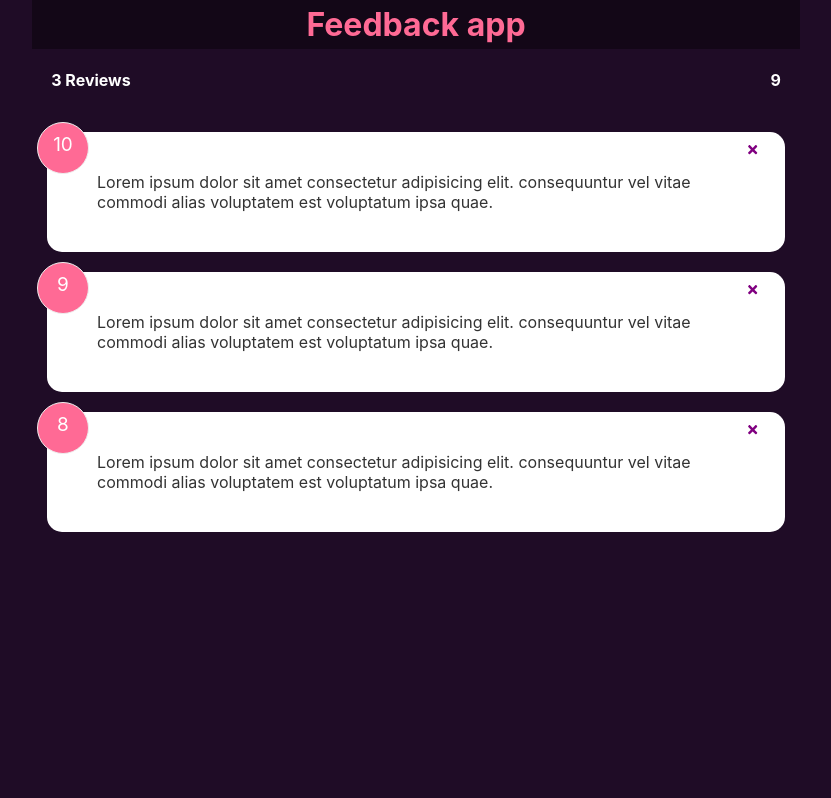
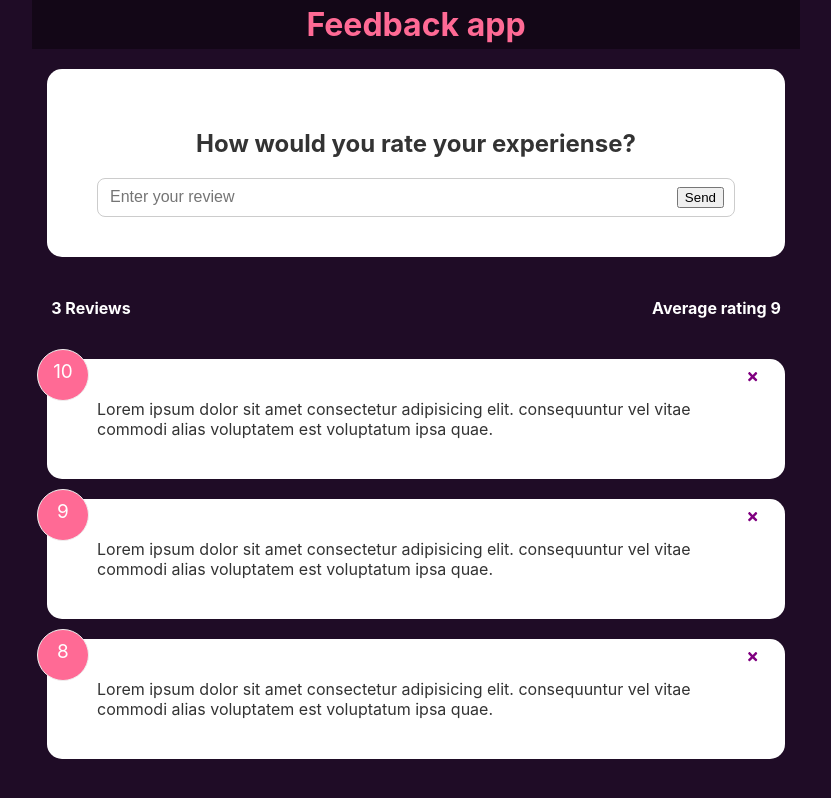
Before and after one commit to kirilreznik/Feedback-App, a React (Create React App) app: page / in a window 1280 px wide. Shown: the whole page, without its empty margins (224-1055 px from the left). Built offline with nearby package versions, Linux system fonts and the light colour scheme.

Commit message:
built form component form component for adding new reviwes was added to main layout

```diff
--- a/src/App.js
+++ b/src/App.js
@@ -3,6 +3,7 @@
 import FeedbackData from "./data/FeedbackData";
 import FeedbackList from "./components/feedback-list/FeedbackList.jsx";
 import FeedbackStats from "./components/feedback-stats/FeedbackStats";
+import FeedbackForm from "./components/feedback-form/FeedbackForm";
 const App = () => {
   const [feedback, setFeedback] = useState(FeedbackData);
 
@@ -19,6 +20,7 @@
   return (
     <div>
       <Header />
+      <FeedbackForm />
       <FeedbackStats feedbackData={feedback} />
       <FeedbackList
         feedbackData={feedback}
--- /dev/null
+++ b/src/components/feedback-form/FeedbackForm.css
@@ -0,0 +1,17 @@
+.input-group {
+  display: flex;
+  flex-direction: row;
+  border: 1px solid #ccc;
+  padding: 8px 10px;
+  border-radius: 8px;
+}
+
+input {
+  flex-grow: 2;
+  border: none;
+  font-size: 16px;
+}
+
+input:focus {
+  outline: none;
+}
--- /dev/null
+++ b/src/components/feedback-form/FeedbackForm.jsx
@@ -0,0 +1,30 @@
+import { useState } from "react";
+import Card from "../shared/Card";
+import "./FeedbackForm.css";
+
+const FeedbackForm = () => {
+  const [text, setText] = useState("");
+
+  const handleTextChange = (e) => {
+    setText(e.target.value);
+  };
+
+  return (
+    <Card>
+      <form>
+        <h2>How would you rate your experiense?</h2>
+        <div className="input-group">
+          <input
+            type="text"
+            placeholder="Enter your review"
+            value={text}
+            onChange={handleTextChange}
+          ></input>
+          <button type="submit">Send</button>
+        </div>
+      </form>
+    </Card>
+  );
+};
+
+export default FeedbackForm;
--- a/src/components/feedback-stats/FeedbackStats.jsx
+++ b/src/components/feedback-stats/FeedbackStats.jsx
@@ -1,4 +1,5 @@
 import "./FeedbackStats.css";
+import PropTypes from "prop-types";
 
 const FeedbackStats = ({ feedbackData }) => {
   let average =
@@ -9,9 +10,13 @@
   return (
     <div className="feedback-stats">
       <h4>{feedbackData.length} Reviews</h4>
-      <h4>{average}</h4>
+      <h4> Average rating {isNaN(average) ? 0 : average}</h4>
     </div>
   );
 };
 
+FeedbackStats.prpTypes = {
+  feedbackData: PropTypes.array.isRequired,
+};
+
 export default FeedbackStats;
--- a/src/index.css
+++ b/src/index.css
@@ -26,3 +26,6 @@
   background-color: rgba(0, 0, 0, 0.4);
   color: #fff;
 }
+form {
+  text-align: center;
+}
```
